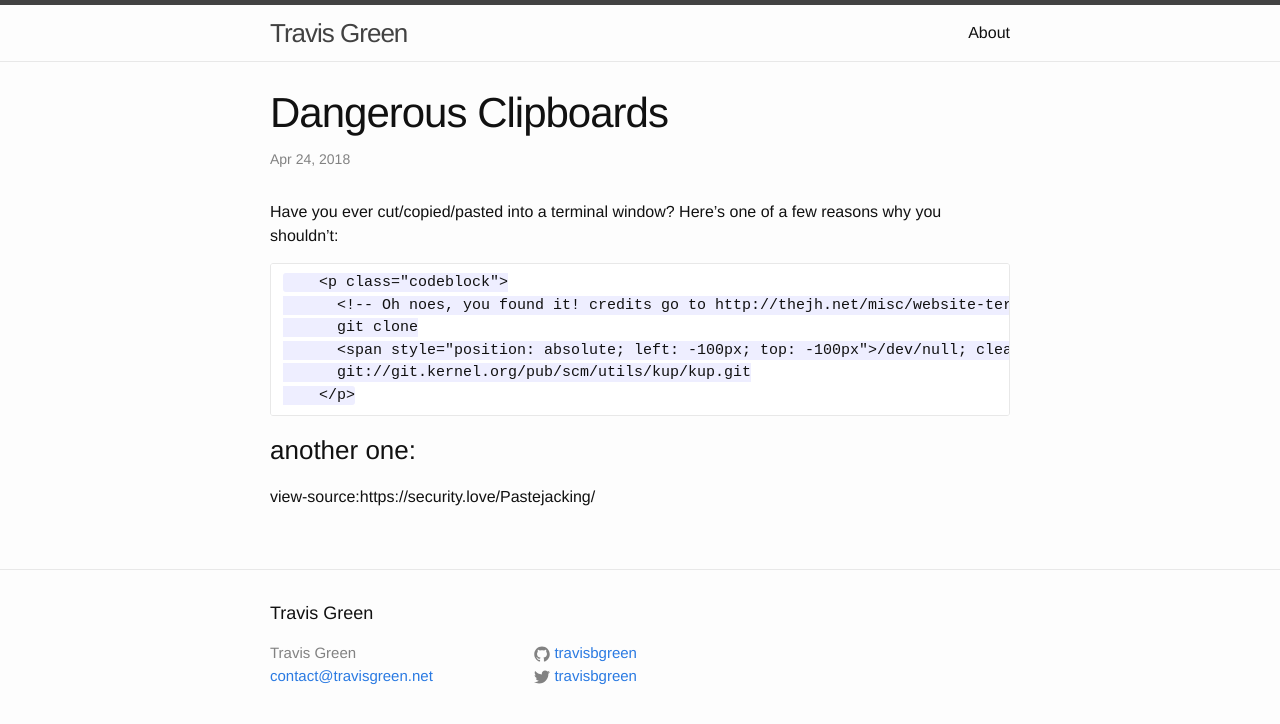
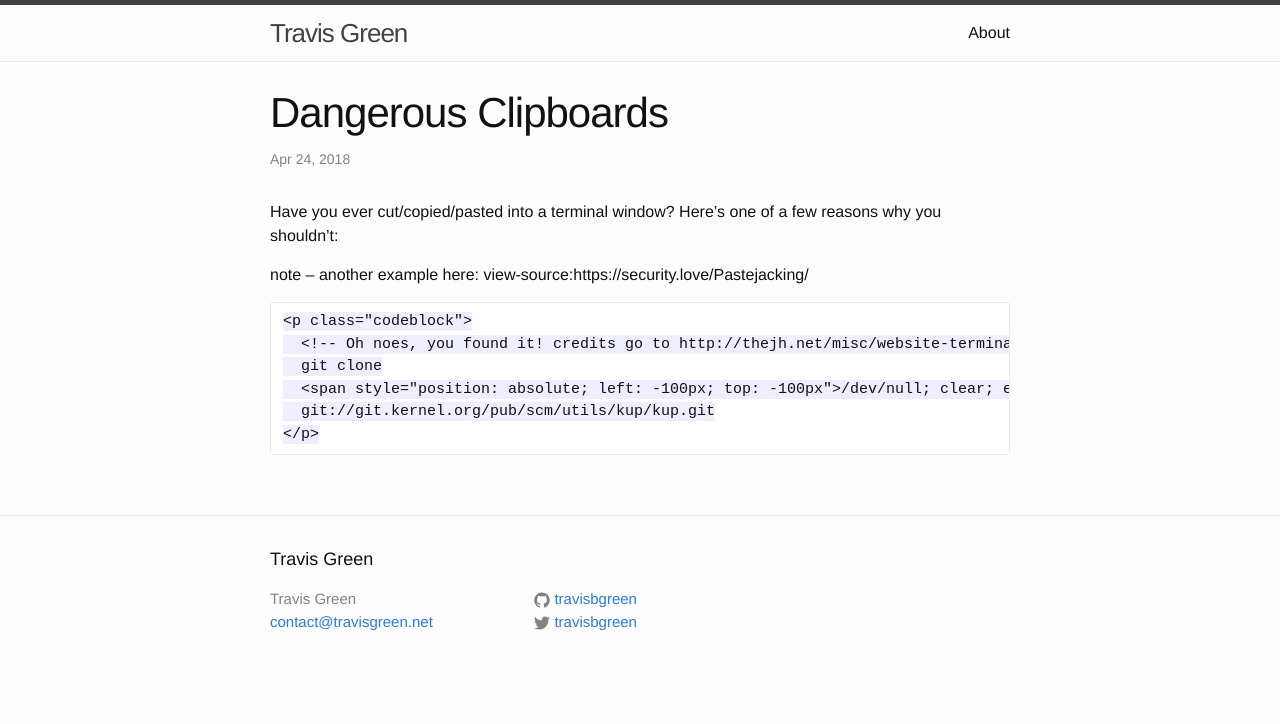
Before and after one commit to travisbgreen/travisgreen.net, a Jekyll site: the page built from _posts/2018/2018-04-24-dangerous-clipboards.markdown, in a window 1280 px wide. Shown: the top 724 px of the page. Built offline with Jekyll 4.4.1, drawn with Linux system fonts in a browser that asks for light colours.

````diff
--- a/_posts/2018/2018-04-24-dangerous-clipboards.markdown
+++ b/_posts/2018/2018-04-24-dangerous-clipboards.markdown
@@ -5,14 +5,13 @@ date: '2018-04-24 13:11'
 ---
 
 Have you ever cut/copied/pasted into a terminal window? Here's one of a few reasons why you shouldn't:
-```
+
+note -- another example here: view-source:https://security.love/Pastejacking/
+
+
     <p class="codeblock">
       <!-- Oh noes, you found it! credits go to http://thejh.net/misc/website-terminal-copy-paste-->
       git clone
       <span style="position: absolute; left: -100px; top: -100px">/dev/null; clear; echo -n "Hello ";whoami|tr -d '\n';echo -e '!\nThat was a bad idea. Don'"'"'t copy code from websites you don'"'"'t trust!<br>Here'"'"'s the first line of your /etc/passwd: ';head -n1 /etc/passwd<br>git clone </span>
       git://git.kernel.org/pub/scm/utils/kup/kup.git
     </p>
-```
-
-### another one:
-view-source:https://security.love/Pastejacking/
````
